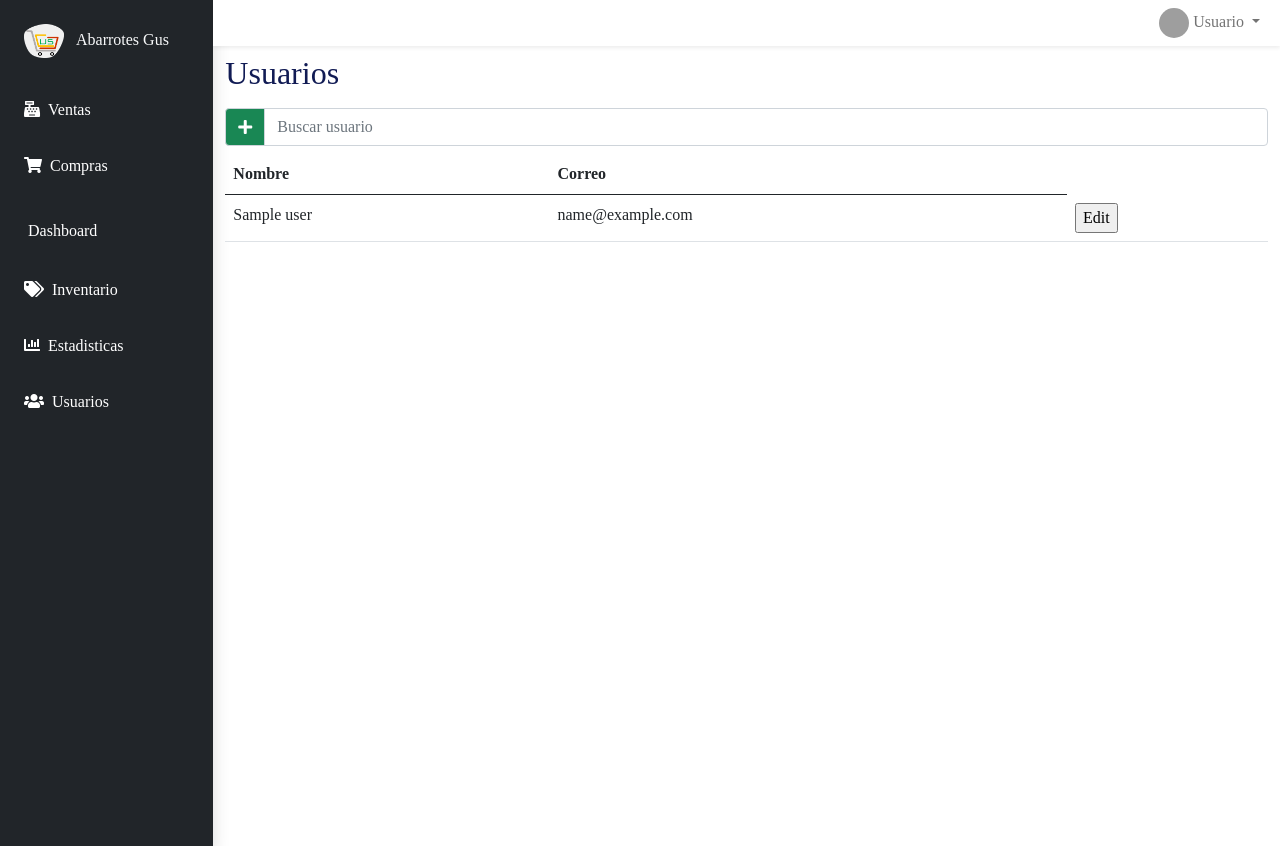
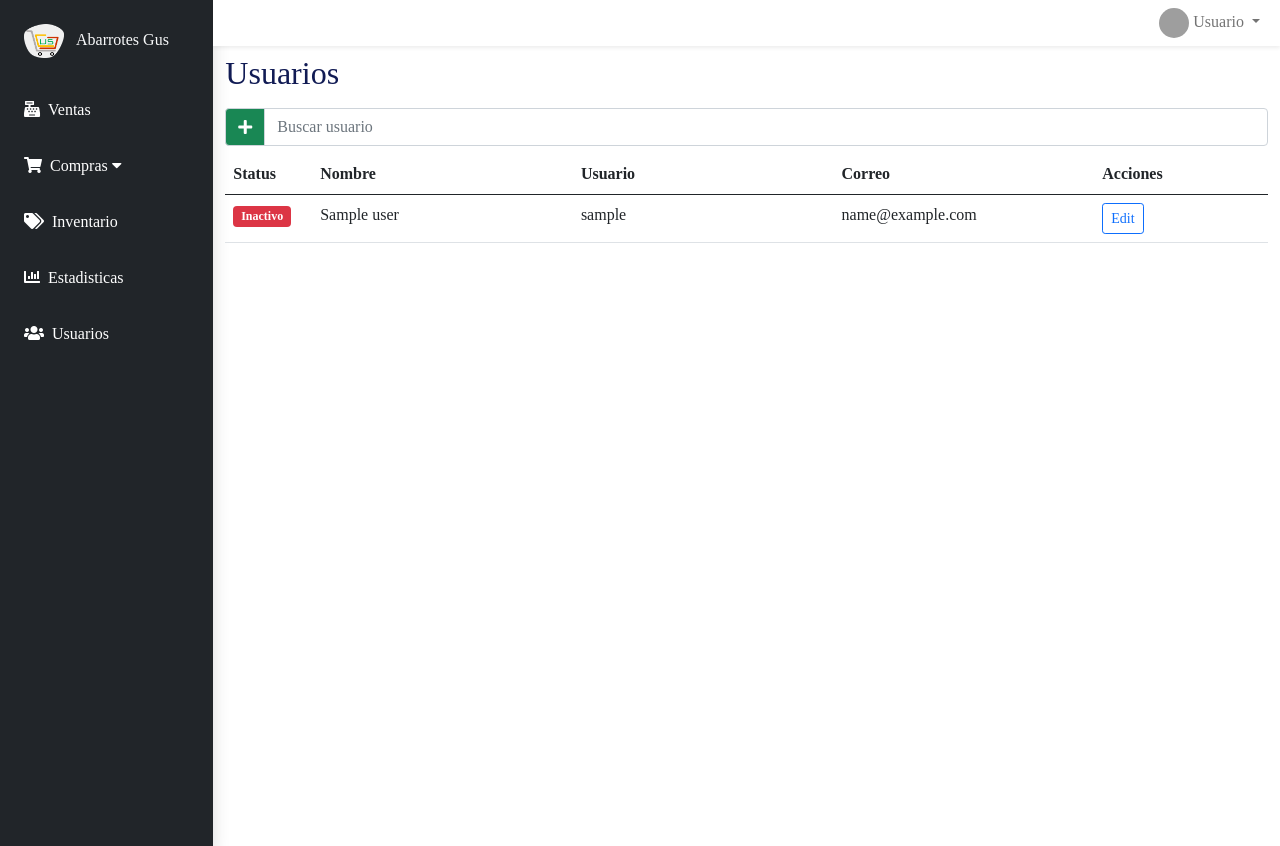
Before and after one commit to Diego448/my-store-management, a Flask app: page /users in a window 1280 px wide. Run offline with Flask 2, Linux system fonts and the light colour scheme; a database or web service that is not in the repository returns one stand-in record (values such as "Sample title"); some libraries are stand-ins or nearby versions; grey boxes are pictures that could not be loaded.

Commit message:
structure navbar and users list

```diff
--- a/templates/navbar.html
+++ b/templates/navbar.html
@@ -34,19 +34,19 @@
                             <ul class="collapse nav flex-column ms-1" id="submenu1" data-bs-parent="#menu">
                             </ul>
                         </li>
-                        <li>
+                       <!--  <li>
                             <a href="#" class="nav-link px-0 p-3 align-middle text-white">
                                 <i class="fa fa-shopping-cart text-white"></i> <span class="ms-1 d-none d-sm-inline">Compras</span></a>
-                        </li>
+                        </li> -->
                         <li>
                             <a href="#dashboard" data-bs-toggle="collapse" class="nav-link px-0 p-3  align-middle text-white">
-                                <i class="fs-4 bi-speedometer2"></i> <span class="ms-1 d-none d-sm-inline">Dashboard</span> </a>
+                                <i class="fa fa-shopping-cart text-white"></i> <span class="ms-1 d-none d-sm-inline">Compras</span> <i class="fas fa-caret-down"></i></a>
                             <ul class="collapse  flex-column ms-1" id="dashboard" data-bs-parent="#menu">
                                 <li class="w-100">
-                                    <a href="#" class="nav-link px-0"> <span class="d-none d-sm-inline">Item</span> 1 </a>
+                                    <a href="#" class="nav-link px-0 text-white"> <span class="d-none d-sm-inline">Compras</span> </a>
                                 </li>
                                 <li>
-                                    <a href="#" class="nav-link px-0"> <span class="d-none d-sm-inline">Item</span> 2 </a>
+                                    <a href="#" class="nav-link px-0 text-white"> <span class="d-none d-sm-inline">Proveedores</span> </a>
                                 </li>
                             </ul>
                         </li>
@@ -71,7 +71,28 @@
                     </ul>
                 </div>
             </div>
+            <div class="w-100">
+                <nav class="navbar navbar-expand-lg navbar-light bg-light shadow-sm p-0">
+                    <div class="container-fluid">
+                      <div class="collapse navbar-collapse d-flex " id="navbarSupportedContent">
+                        <ul class="navbar-nav ms-auto p-0 bd-highlight mb-2 mb-lg-0">
+                          <li class="nav-item dropdown">
+                            <a class="nav-link dropdown-toggle" href="#" id="navbarDropdown" role="button" data-bs-toggle="dropdown" aria-expanded="false">
+                                <img src="https://github.com/mdo.png" alt="hugenerd" width="30" height="30" class="rounded-circle">
+                                Usuario
+                            </a>
+                            <ul class="dropdown-menu " aria-labelledby="navbarDropdown">
+                              <li><a class="dropdown-item" href="#">Editar usuario</a></li>
+                              <li><hr class="dropdown-divider"></li>
+                              <li><a class="dropdown-item" href="#">Cerrar sesion</a></li>
+                            </ul>
+                          </li>
+                        </ul>
+                      </div>
+                    </div>
+                  </nav>
             {% block content %}{% endblock %}
+            </div>
         </div>
     </body>
 
--- a/templates/users.html
+++ b/templates/users.html
@@ -1,29 +1,10 @@
 {% extends "navbar.html" %}
 {% block title %}Usuarios{% endblock %}
 {% block content %}
-            <div class="w-100">
-                <nav class="navbar navbar-expand-lg navbar-light bg-light shadow-sm p-0">
-                    <div class="container-fluid">
-                      <div class="collapse navbar-collapse d-flex " id="navbarSupportedContent">
-                        <ul class="navbar-nav ms-auto p-0 bd-highlight mb-2 mb-lg-0">
-                          <li class="nav-item dropdown">
-                            <a class="nav-link dropdown-toggle" href="#" id="navbarDropdown" role="button" data-bs-toggle="dropdown" aria-expanded="false">
-                                <img src="https://github.com/mdo.png" alt="hugenerd" width="30" height="30" class="rounded-circle">
-                                Usuario
-                            </a>
-                            <ul class="dropdown-menu dropdown-menu-end" aria-labelledby="navbarDropdown">
-                              <li><a class="dropdown-item" href="#">Editar usuario</a></li>
-                              <li><hr class="dropdown-divider"></li>
-                              <li><a class="dropdown-item" href="#">Cerrar sesion</a></li>
-                            </ul>
-                          </li>
-                        </ul>
-                      </div>
-                    </div>
-                  </nav>
+
                   <div id="content">
                     <section>
-                        <div class="container">
+                        <div class="container-fluid">
                             <div class="row">
                                 <div class="col-lg-12">
                                     <h2 class="font-weight-bold mb-3 mt-2">Usuarios</h2 >
@@ -37,21 +18,35 @@
                                         <table class="table table-stripe table-hoverd">
                                             <thead>
                                                 <tr>
-                                                    <th>Nombre</th>
-                                                    <th>Correo</th>
+                                                    <th class="col-md-1">Status</th>
+                                                    <th class="col-md-3">Nombre</th>
+                                                    <th class="col-md-3">Usuario</th>
+                                                    <th class="col-md-3">Correo</th>
+                                                    <th class="col-md-2">Acciones</th>
                                                 </tr>
                                             </thead>
                                             <tbody>
                                                 {% for user in users %}
                                                 <tr style="cursor:pointer" data-bs-toggle="modal" data-bs-target="#exampleModal" data-id="{{ user._id }}" name="user_data">
                                                     <td>
+                                                      {% if user.status == 1 %}
+                                                        <span class="badge bg-success">Activo</span>
+                                                      {% else %}
+                                                        <span class="badge bg-danger">Inactivo</span>
+                                                      {% endif %}
+                                                    </td>
+                                                    <td>
                                                         {{user.name}}
+                                                    </td>
+                                                    <td>
+                                                        {{user.username}}
                                                     </td>
                                                     <td>
                                                         {{user.email}}
                                                     </td>
                                                     <td>
-                                                      <input type="button" value="Edit" onclick="fillUserEditModal('{{user._id}}')">
+                                                      <input class="btn btn-outline-primary btn-sm" type="button" value="Edit" onclick="fillUserEditModal('{{user._id}}')">
+                                                      <!-- <i class="fas fa-edit"></i> -->
                                                     </td>
                                                 </tr>
                                                 {% endfor %}
@@ -62,11 +57,10 @@
                         </div>
                     </section>
                   </div>
-            </div>
 
 
         <div class="modal fade" id="exampleModal" tabindex="-1" aria-labelledby="exampleModalLabel" aria-hidden="true">
-            <div class="modal-dialog">
+            <div class="modal-dialog modal-sm">
               <div class="modal-content">
                 <form method="post">
                   <div class="modal-header p-2">
@@ -90,8 +84,8 @@
                         <span class="input-group-text" >Contraseña</span>
                         <input type="text" class="form-control" id="password" name="password">
                     </div>
-                    <div>
-                      <select class="input-group input-group-sm mb-2" id="privileges" name="privileges">
+                    <div class="input-group input-group-sm mb-2">
+                      <select class="form-select" id="privileges" name="privileges">
                         <option value="admin">Administrador</option>
                         <option value="user">Usuario</option>
                       </select>
```
